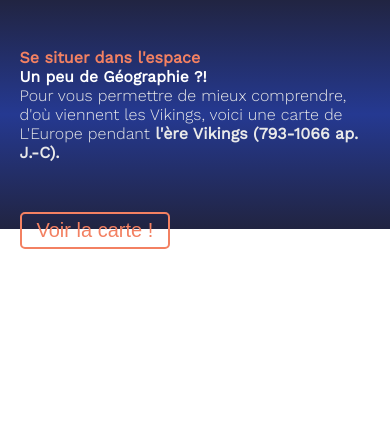
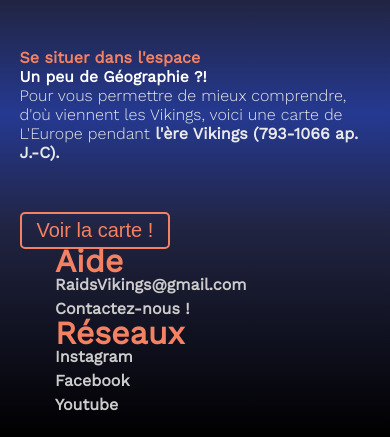
Before and after one commit to pcasier1/pcasier1.github.io, a PHP site: page /Accueil.html in a window 390 px wide; the page is wider, and only the part inside the window is pictured. Shown: the part 944-1381 px from the top of that part. Before the commit the page ends 1193 px from the top of that part, so only its background shows below. Run offline with PHP 8.4, Linux system fonts and the light colour scheme.

Commit message:
Update Accueil.css

```diff
--- a/Accueil.css
+++ b/Accueil.css
@@ -180,7 +180,26 @@ header nav .right button:hover {
     color: inherit;
     background-color: var(--orange);
 }
-
+footer{
+    margin: 0;
+    padding: 20px;
+    background: linear-gradient(#212441,#000);
+    display: flex;
+    flex-wrap: wrap;
+    justify-content: space-around;
+    line-height: 1.5rem;
+}
+footer h3{
+    color: var(--orange);
+    font-size: 2rem;
+}
+footer p{
+    cursor: pointer;
+    color: #ccc;
+}
+footer p:hover{
+    color: white;
+}
 
 
 
@@ -189,8 +208,10 @@ header nav .right button:hover {
         font-size: 0.5em;
     }
     header nav .right a{
+        align-items: column;
         text-align: center;
         font-size: 1em;
+        flex-wrap: wrap;
     }
     .presentation h1{
         font-size: 2em;
@@ -207,4 +228,10 @@ header nav .right button:hover {
     .geo .image-carte {
         display: none;
     }
+    footer{
+        justify-content: center;
+    }
+    footer .column{
+        width: 80%;
+    }
 }
```
